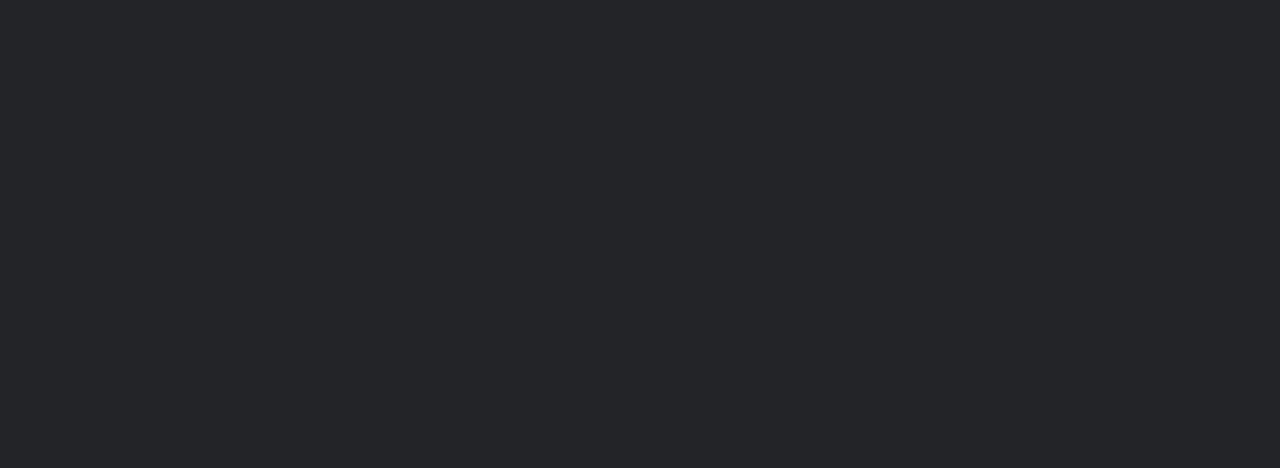
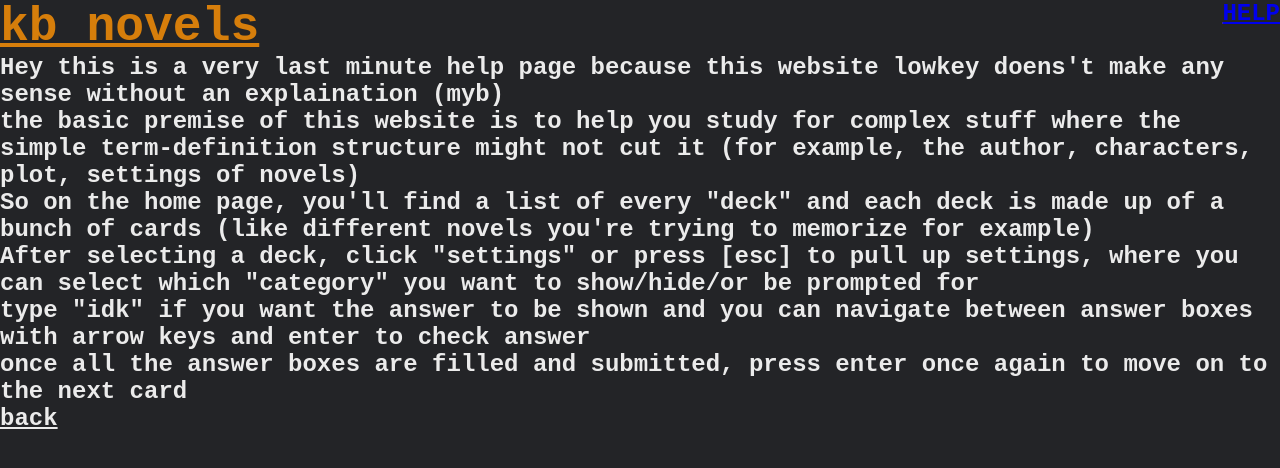
Before and after one commit to brtboi/kb-novels, a React (Create React App) app: page /help in a window 1280 px wide. Before the commit this address had no page. Shown: the top 468 px of the page. Built offline with nearby package versions, Linux system fonts and the light colour scheme.

Commit message:
feat: added help page to header for yale & removed debug buttons from /deck

```diff
--- a/src/App.tsx
+++ b/src/App.tsx
@@ -6,6 +6,7 @@ import DeckPage from "./components/inputComponents/DeckPage";
 import Header from "./components/Header";
 import EditPage from "./components/editComponents/EditPage";
 import TestPage from "./components/TestPage";
+import HelpPage from "./components/HelpPage";
 
 export default function App() {
     return (
@@ -16,6 +17,7 @@ export default function App() {
                     <Route path="/deck/:deckId" element={<DeckPage />} />
                     <Route path="/edit/:deckId" element={<EditPage />} />
                     <Route path="/test" element={<TestPage />} />
+                    <Route path="/help" element={<HelpPage />} />
                 </Route>
             </Routes>
         </Router>
--- a/src/components/Header.tsx
+++ b/src/components/Header.tsx
@@ -7,7 +7,7 @@ export default function Header() {
       <div>
          <Link to="/" className={styles.Header}>
             <h1>kb novels</h1>
-            <p>omfl</p>
+            <Link to="/help">HELP</Link>
          </Link>
          <Outlet />
       </div>
--- /dev/null
+++ b/src/components/HelpPage.tsx
@@ -0,0 +1,46 @@
+import React from "react";
+import { useNavigate } from "react-router-dom";
+
+export default function HelpPage() {
+   const navigate = useNavigate();
+
+   return (
+      <>
+         <p>
+            Hey this is a very last minute help page because this website lowkey
+            doens&apos;t make any sense without an explaination (myb)
+         </p>
+         <p>
+            the basic premise of this website is to help you study for complex
+            stuff where the simple term-definition structure might not cut it
+            (for example, the author, characters, plot, settings of novels)
+         </p>
+         <p>
+            So on the home page, you&apos;ll find a list of every
+            &quot;deck&quot; and each deck is made up of a bunch of cards (like
+            different novels you&apos;re trying to memorize for example)
+         </p>
+         <p>
+            After selecting a deck, click &quot;settings&quot; or press [esc] to
+            pull up settings, where you can select which &quot;category&quot;
+            you want to show/hide/or be prompted for
+         </p>
+         <p>
+            type &quot;idk&quot; if you want the answer to be shown and you can
+            navigate between answer boxes with arrow keys and enter to check
+            answer
+         </p>
+         <p>
+            once all the answer boxes are filled and submitted, press enter once
+            again to move on to the next card
+         </p>
+         <button
+            onClick={() => {
+               navigate(-1);
+            }}
+         >
+            <u>back</u>
+         </button>
+      </>
+   );
+}
--- a/src/components/HomePage.tsx
+++ b/src/components/HomePage.tsx
@@ -2,7 +2,7 @@ import React, { useEffect, useState } from "react";
 import { collection, onSnapshot } from "firebase/firestore";
 import { db } from "../firebase/firebase";
 import { Deck } from "../entity/types";
-import { Link, useNavigate } from "react-router-dom";
+import { useNavigate } from "react-router-dom";
 import styles from "./homePageStyles.module.scss";
 import classNames from "classnames";
 import { ReactComponent as EditIcon } from "../assets/Icons/Edit.svg";
@@ -126,9 +126,6 @@ export default function HomePage() {
                      New Deck
                   </button>
                </div>
-               <Link to={`/test`} className={styles.DeckLink}>
-                  Test page
-               </Link>
             </div>
          )}
       </>
--- a/src/components/inputComponents/DeckPage.tsx
+++ b/src/components/inputComponents/DeckPage.tsx
@@ -802,7 +802,7 @@ export default function DeckPage() {
                   next Card
                </button>
 
-               <button
+               {/* <button
                   onClick={() => {
                      console.log(rowStates, categorySettings);
                   }}
@@ -824,7 +824,7 @@ export default function DeckPage() {
                   }}
                >
                   current card & performance
-               </button>
+               </button> */}
                <button
                   onClick={() => {
                      setIsSettings(true);
```
